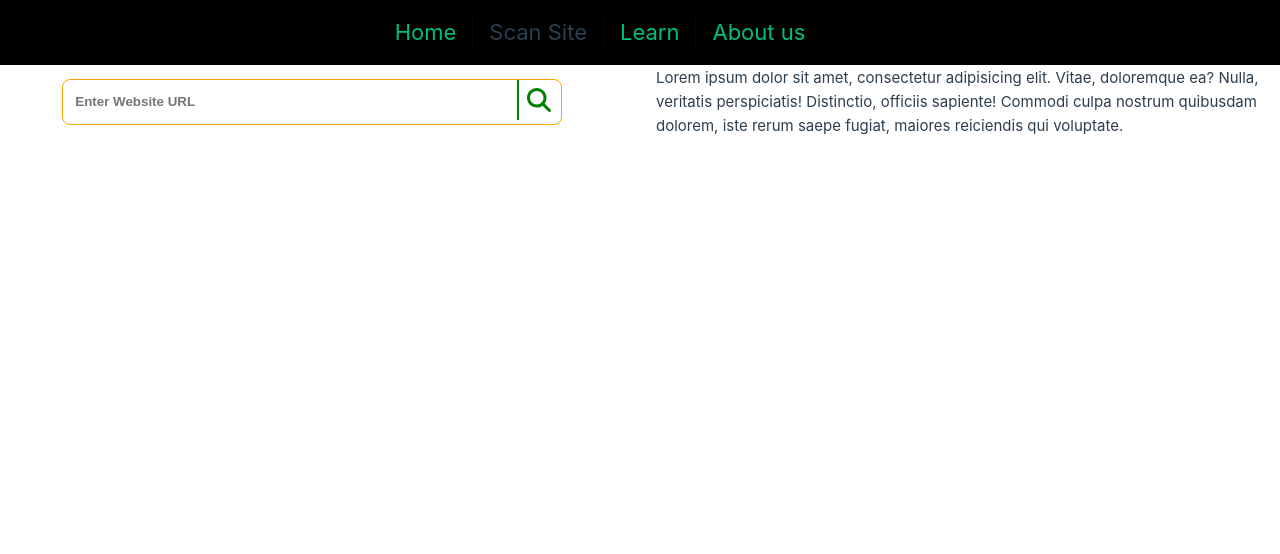
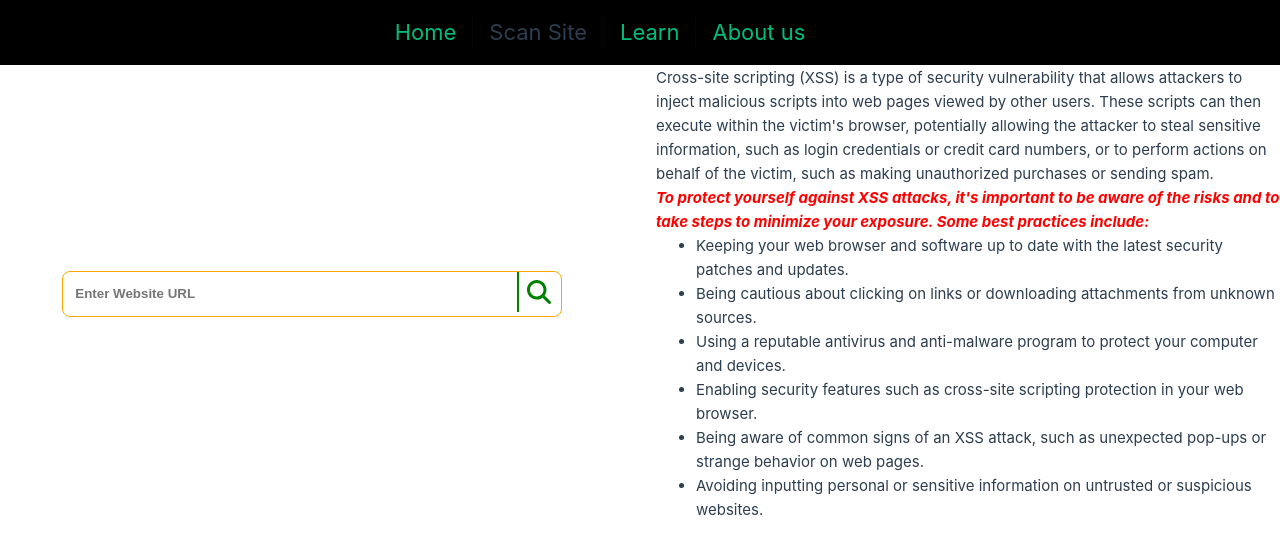
Before and after one commit to leonTech254/XSS_DETECTOR, a Vue app in the folder XSS_DETECTOR_UI/: page /scanner in a window 1280 px wide. Shown: the top 554 px of the page. Built offline with nearby package versions, Linux system fonts and the light colour scheme; a web font is replaced by a local one.

Commit message:
--updated --awareness

```diff
--- a/XSS_DETECTOR_UI/src/views/ScannerUI.vue
+++ b/XSS_DETECTOR_UI/src/views/ScannerUI.vue
@@ -8,11 +8,38 @@
         <span @click="ScanFunc"><i class="search-icon fa-solid  fa-magnifying-glass"></i></span>
     </div>
     </div>
+    </div>
+    <div class="right">
+    <p>Cross-site scripting (XSS) is a type of security vulnerability that allows attackers to inject malicious scripts into web pages viewed by other users. These scripts can then execute within the victim's browser, potentially allowing the attacker to steal sensitive information, such as login credentials or credit card numbers, or to perform actions on behalf of the victim, such as making unauthorized purchases or sending spam.</p>
+
+    <p>
+   <div class="important"> To protect yourself against XSS attacks, it's important to be aware of the risks and to take steps to minimize your exposure.
+        Some best practices include:</div>
+    <ul>
+    <li>Keeping your web browser and software up to date with the latest security patches and updates.</li>
+    <li>Being cautious about clicking on links or downloading attachments from unknown sources.</li>
+    <li>Using a reputable antivirus and anti-malware program to protect your computer and devices.</li>
+    <li>Enabling security features such as cross-site scripting protection in your web browser.</li>
+
+    <li>Being aware of common signs of an XSS attack, such as unexpected pop-ups or strange behavior on web pages.</li>
+    <li>Avoiding inputting personal or sensitive information on untrusted or suspicious websites.</li>
 
 
 
+    </ul>
+
+
+
+
+
+
+
+
+
+    </p>
+
+
     </div>
-    <div class="right">Lorem ipsum dolor sit amet, consectetur adipisicing elit. Vitae, doloremque ea? Nulla, veritatis perspiciatis! Distinctio, officiis sapiente! Commodi culpa nostrum quibusdam dolorem, iste rerum saepe fugiat, maiores reiciendis qui voluptate.</div>
     </div>
 
 
@@ -118,6 +145,12 @@ align-items: center;
     transform: scale(.9);
 
 }
+.important
+{
+    color: red;
+    font-style: italic;
+    font-weight: bold;
+}
 
 
 </style>
```
